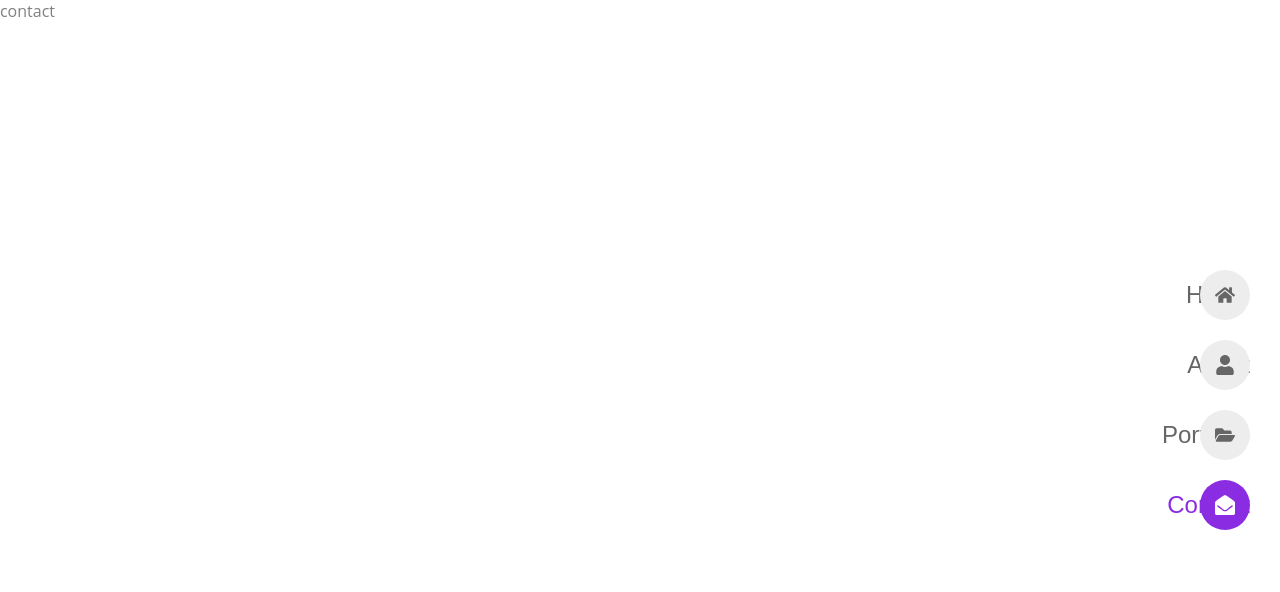
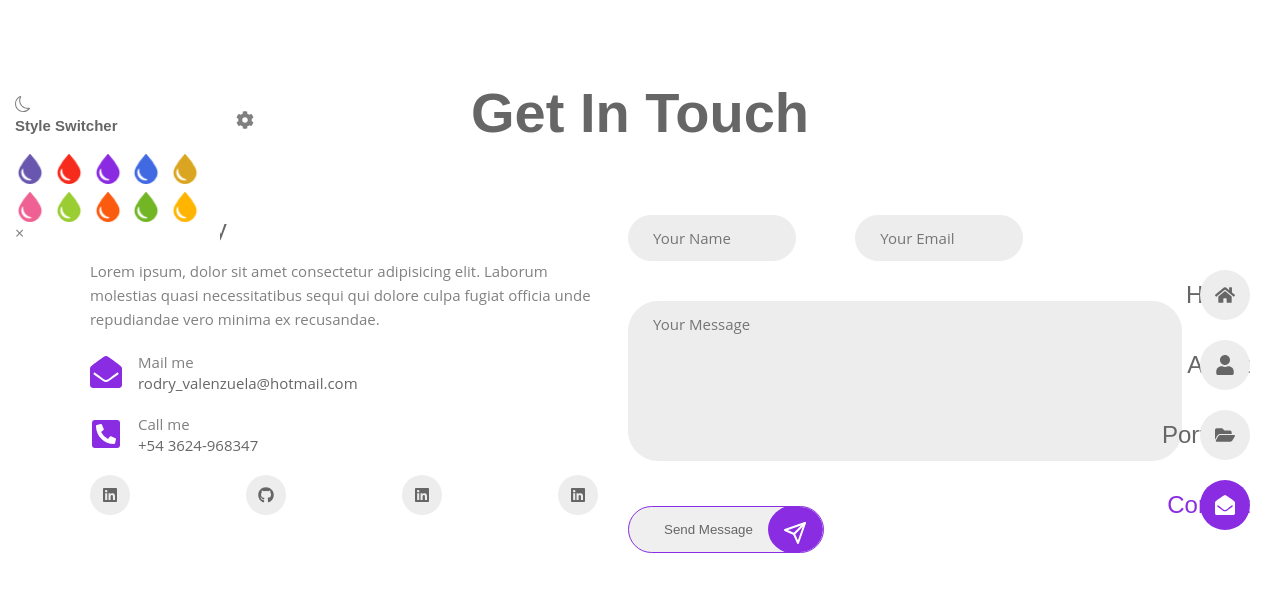
Before and after one commit to RodryVz/PortafolioReact, a React (Vite) app: page /contact in a window 1280 px wide. Shown: the top 592 px of the page. Built offline with nearby package versions, Linux system fonts and the light colour scheme; a web font is replaced by a local one.

Commit message:
comienzo de theme

```diff
--- a/src/App.tsx
+++ b/src/App.tsx
@@ -1,6 +1,7 @@
 import { BrowserRouter, Routes, Route  } from "react-router-dom"
 
 import Navbar from "./components/Navbar"
+import Themes from "./components/Themes";
 import Home from "./page/home/Home"
 import About from "./page/about/About"
 import Portfolio from "./page/portfolio/Portfolio"
@@ -13,6 +14,7 @@
   return (
     <BrowserRouter>
       <Navbar/>
+      <Themes/>
       <Routes>
         <Route index element ={<Home/>}/>
         <Route path="about" element={<About/>}/>
--- /dev/null
+++ b/src/components/ThemeItem.tsx
@@ -0,0 +1,12 @@
+
+
+interface ThemeItemProps {
+    color: string;
+    img: string;
+}
+
+const ThemeItem: React.FC<ThemeItemProps> = ({ color, img }) => {
+    return <img src={img} alt="" className='theme__img' />;
+};
+
+export default ThemeItem;
--- /dev/null
+++ b/src/components/Themes.tsx
@@ -0,0 +1,32 @@
+import { themes } from "../data";
+import ThemeItem from "./ThemeItem";
+import { FaCog } from "react-icons/fa";
+import {BsSun, BsMoon} from 'react-icons/bs';
+import './themes.css';
+
+const Themes = () => {
+    return (
+        <div>
+            <div className="style__switcher">
+                <div className="style__switcher-toggler">
+                    <FaCog/>
+                </div>
+
+                <div className="theme__toggle">
+                    <BsMoon/>
+                </div>
+
+                <h3 className="style__switcher-title">Style Switcher</h3>
+                <div className="style__switcher-items">
+                    {themes.map((theme, index) =>{
+                        return<ThemeItem key={index} {...theme}/>
+                    })}
+                </div>
+
+                <div className="style__switcher-close">&times;</div>
+            </div>
+        </div>
+    )
+}
+
+export default Themes
--- /dev/null
+++ b/src/components/themes.css
@@ -0,0 +1,57 @@
+.style__switcher{
+    position: fixed;
+    left: 0;
+    top: 10%;
+    background-color: var(--text-white);
+    width: 220px;
+    padding: 15px;
+    box-shadow: 0 0 4px hsl(0, 0, 80%);
+    z-index: 10;
+}
+
+.style__switcher,
+.style__switcher-toggler,
+.theme__toggler {
+    border-radius: 0 5px 5px 0;
+}
+
+.style__switcher-items {
+    display: grid;
+    grid-template-columns: repeat(5, 1fr);
+    column-gap: 4px;
+    row-gap: 8px;
+}
+
+.style__switcher-title,
+.style__switcher-toggler,
+.theme__toggler,
+.style__switcher-close{
+    color: hsl(0, 0, 40%);
+}
+
+.style__switcher-title{
+    font-size: var(--small-font-size);
+    font-weight: var(--weight-600);
+    border-bottom: 1px solid hsl(0, 0, 87%);
+    padding-bottom: 5px;
+    margin-bottom: 15px;
+}
+
+.theme__img{
+    width: 30px;
+    cursor: pointer;
+}
+
+.style__switcher-toggler,
+.theme__toggler {
+    position: absolute;
+    left: 100%;
+    background-color: var(--text-white);
+    height: 50px;
+    width: 50px;
+    font-size: var(--large-font-size);
+    cursor: pointer;
+    display: grid;
+    place-items: center;
+    box-shadow: 0 0 2 hsl(0, 0, 80%);
+}
--- a/src/page/contact/Contact.tsx
+++ b/src/page/contact/Contact.tsx
@@ -1,8 +1,99 @@
-import React from 'react'
+import {
+    FaEnvelopeOpen,
+    FaPhoneSquareAlt,
+    FaLinkedin,
+    FaGithub,
+} from 'react-icons/fa';
+import { FiSend } from 'react-icons/fi';
+import "./contact.css";
+import "../../App.css";
 
 const Contact = () => {
     return (
-        <div>contact</div>
+        <section className='contact section'>
+            <h2 className='section__title'>
+                Get In <span>Touch</span>
+            </h2>
+
+            <div className='contact__container conteiner grid'>
+                <div className='contact__data'>
+                    <h3 className='contact__title'>Don't be Shy</h3>
+
+                    <p className='contact__description'>
+                        Lorem ipsum, dolor sit amet consectetur adipisicing elit.
+                        Laborum molestias quasi necessitatibus sequi qui dolore culpa
+                        fugiat officia unde repudiandae vero minima ex recusandae.
+                    </p>
+
+                    <div className='contact__info'>
+                        <div className='info__item'>
+                            <FaEnvelopeOpen className='info__icon' />
+                            <div>
+                                <span className='info__title'>Mail me </span>
+                                <h4 className='info__desc'>rodry_valenzuela@hotmail.com</h4>
+                            </div>
+                        </div>
+                        <div className='info__item'>
+                            <FaPhoneSquareAlt className='info__icon' />
+
+                            <div>
+                                <span className='info__title'>Call me </span>
+                                <h4 className='info__desc'>+54 3624-968347</h4>
+                            </div>
+                        </div>
+                    </div>
+                    <div className='contact__socials'>
+                        <a href="https://linkedin.com" className='contact__social-link'>
+                            <FaLinkedin />
+                        </a>
+
+                        <a href="https://github.com" className='contact__social-link'>
+                            <FaGithub />
+                        </a>
+
+                        <a href="https://facebook.com" className='contact__social-link'>
+                            <FaLinkedin />
+                        </a>
+
+                        <a href="https://facebook.com" className='contact__social-link'>
+                            <FaLinkedin />
+                        </a>
+                    </div>
+                </div>
+
+                <form className='contact__form'>
+                    <div className='form__input-group'>
+                        <div className='form__input-div'>
+                            <input
+                                type="text"
+                                placeholder='Your Name'
+                                className='form__control' />
+                        </div>
+
+                        <div className='form__input-div'>
+                            <input type="email"
+                                placeholder='Your Email'
+                                className='form__control' />
+                        </div>
+
+                    </div>
+
+                    <div className='form__input-div'>
+                        <textarea
+                            placeholder='Your Message'
+                            className='form__control textarea'
+                            ></textarea>
+                    </div>
+
+                    <button className='button'>
+                        Send Message
+                        <span className='button__icon contact__button-icon'>
+                            <FiSend />
+                        </span>
+                    </button>
+                </form>
+            </div>
+        </section>
     )
 }
 
--- a/src/page/contact/contact.css
+++ b/src/page/contact/contact.css
@@ -0,0 +1,106 @@
+
+.contact__container {
+    grid-template-columns: 4fr 8fr;
+    margin-left: 90px;
+}
+
+.contact__title{
+    font-size: var(--h3-font-size);
+    font-weight: var(--weitht-600);
+    margin-bottom: 1rem;
+}
+
+.contact__description{
+    font-size: var(--small-font-size);
+    line-height: 1.6;
+}
+
+.contact__description,
+.contact__info .info__item {
+    margin-bottom: 20px;
+}
+
+.contact__info .info__item{
+    display: flex;
+    align-items: center;
+    column-gap: 16px;
+}
+
+.contact__info .info__icon {
+    color: var(--first-color);
+    font-size: var(--h2-font-size);
+}
+
+.contact__info .info__title{
+    font-size: var(--small-font-size);
+}
+
+.contact__info .info__desc {
+    font-family: var(--body-font);
+    font-size: var(--small-font-size);
+    font-weight: var(--weitht-500);
+}
+
+.contact__info .info__desc {
+    font-family: var(--body-font);
+    font-size: var(--small-font-size);
+    font-weight: var(--weitht-500);
+}
+
+.contact__socials {
+    display: flex;
+    column-gap: 116px;
+}
+
+.contact__social-link  {
+    background-color: var(--container-color);
+    color: var(--title-color);
+    width: 40px;
+    height: 40px;
+    border-radius: 50%;
+    text-align: center;
+    line-height: 44px;
+    transition: all 0.3s ease;
+}
+
+.contact__social-link:hover{
+    background-color: var(--first-color);
+    color: var(--title-white);
+}
+
+.form__input-group {
+    display: grid;
+    grid-template-columns: repeat(3, 1fr);
+    column-gap: 30px;
+}
+
+.form__input-div {
+    margin-bottom: 40px;
+}
+
+.form__control {
+    border: 1px solid var(--container-color);
+    background-color: var(--container-color);
+    color: var(--title-color);
+    width: 85%;
+    padding: 12px 24px;
+    border-radius: 30px;
+    font-size: var(--small-font-size);
+    transition: all 0.3s ease;
+}
+
+.form__control:focus {
+    border-color: var(--first-color);
+}
+
+.textarea {
+    resize: none;
+    height: 160px;
+}
+
+
+
+.contact__button-icon {
+    font-size: var(--h3-font-size);
+    line-height: 64px;
+}
--- a/src/page/home/home.css
+++ b/src/page/home/home.css
@@ -16,7 +16,7 @@
 .home__data{
     max-width: 600px;
     margin-inline: auto;
-    padding-top: 20px;
+    padding-top: 50px;
 }
 
 .home__title{
```
